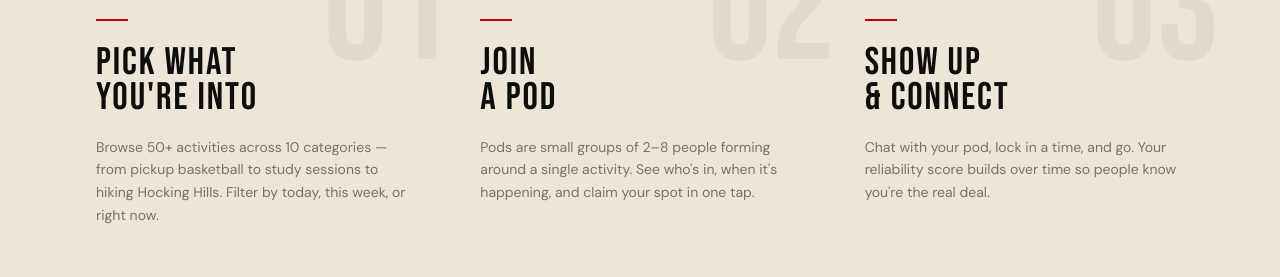
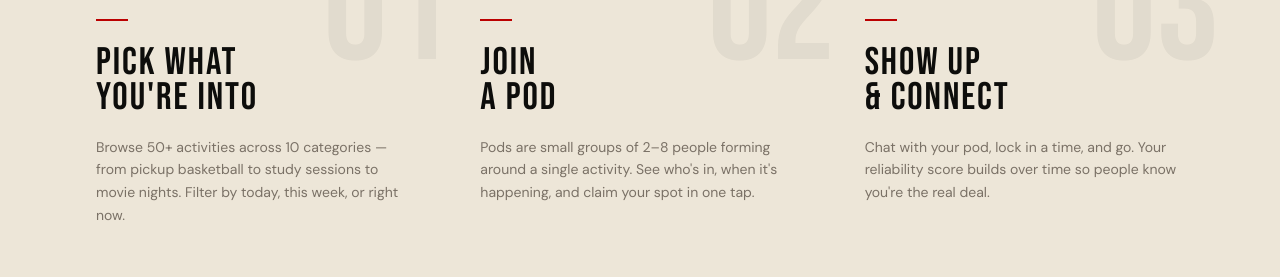
Before and after one commit to Koodsu/Oval, a React (Vite) app in the folder landing/: page / in a window 1280 px wide. Shown: the part 1460-1737 px from the top of the page. Built offline with nearby package versions, Linux system fonts and the light colour scheme.

Commit message:
Fixed another wording issue

```diff
--- a/landing/src/components/HowItWorks.jsx
+++ b/landing/src/components/HowItWorks.jsx
@@ -2,7 +2,7 @@ const STEPS = [
   {
     step: '01',
     title: 'PICK WHAT\nYOU\'RE INTO',
-    desc: 'Browse 50+ activities across 10 categories — from pickup basketball to study sessions to hiking Hocking Hills. Filter by today, this week, or right now.',
+    desc: 'Browse 50+ activities across 10 categories — from pickup basketball to study sessions to movie nights. Filter by today, this week, or right now.',
   },
   {
     step: '02',
```
